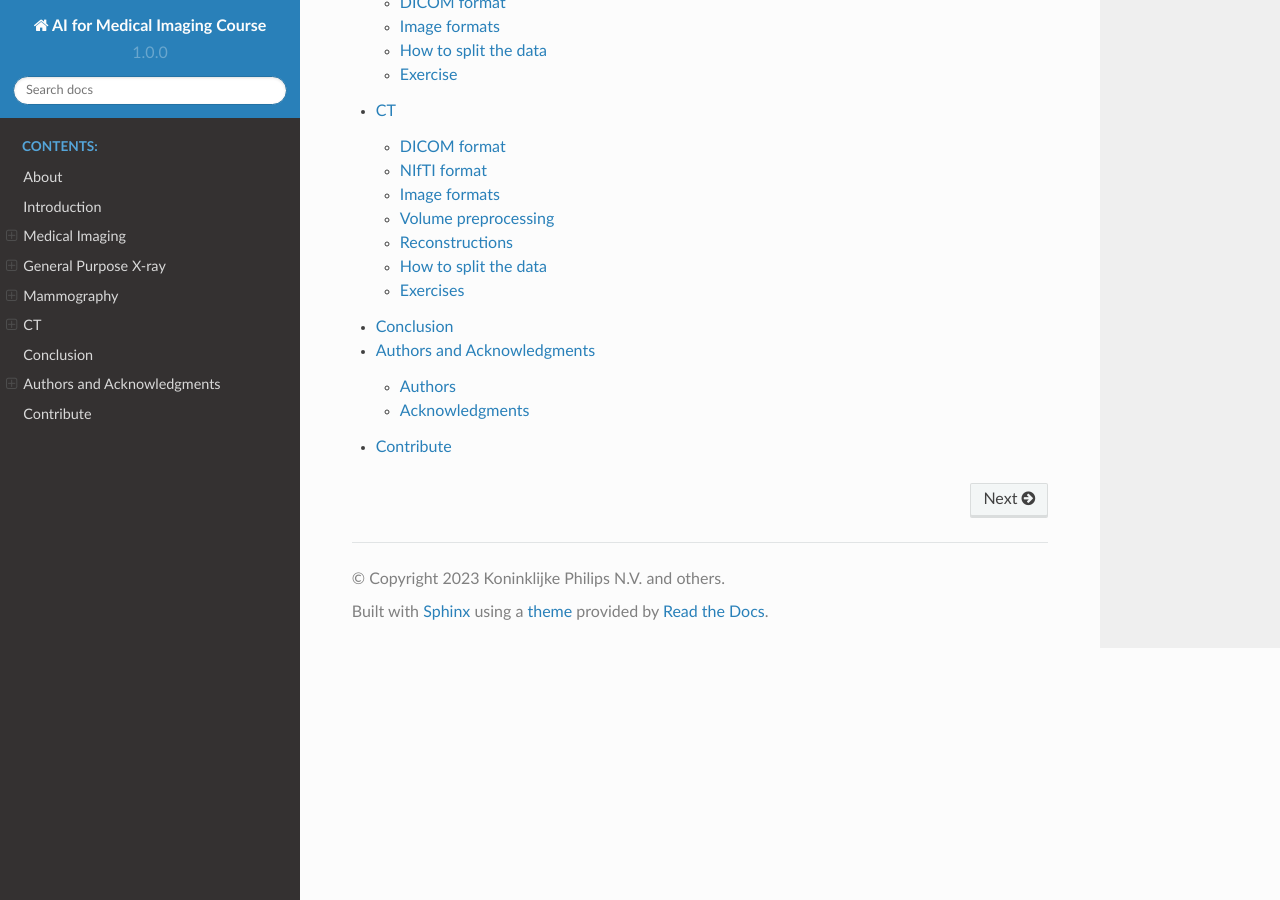
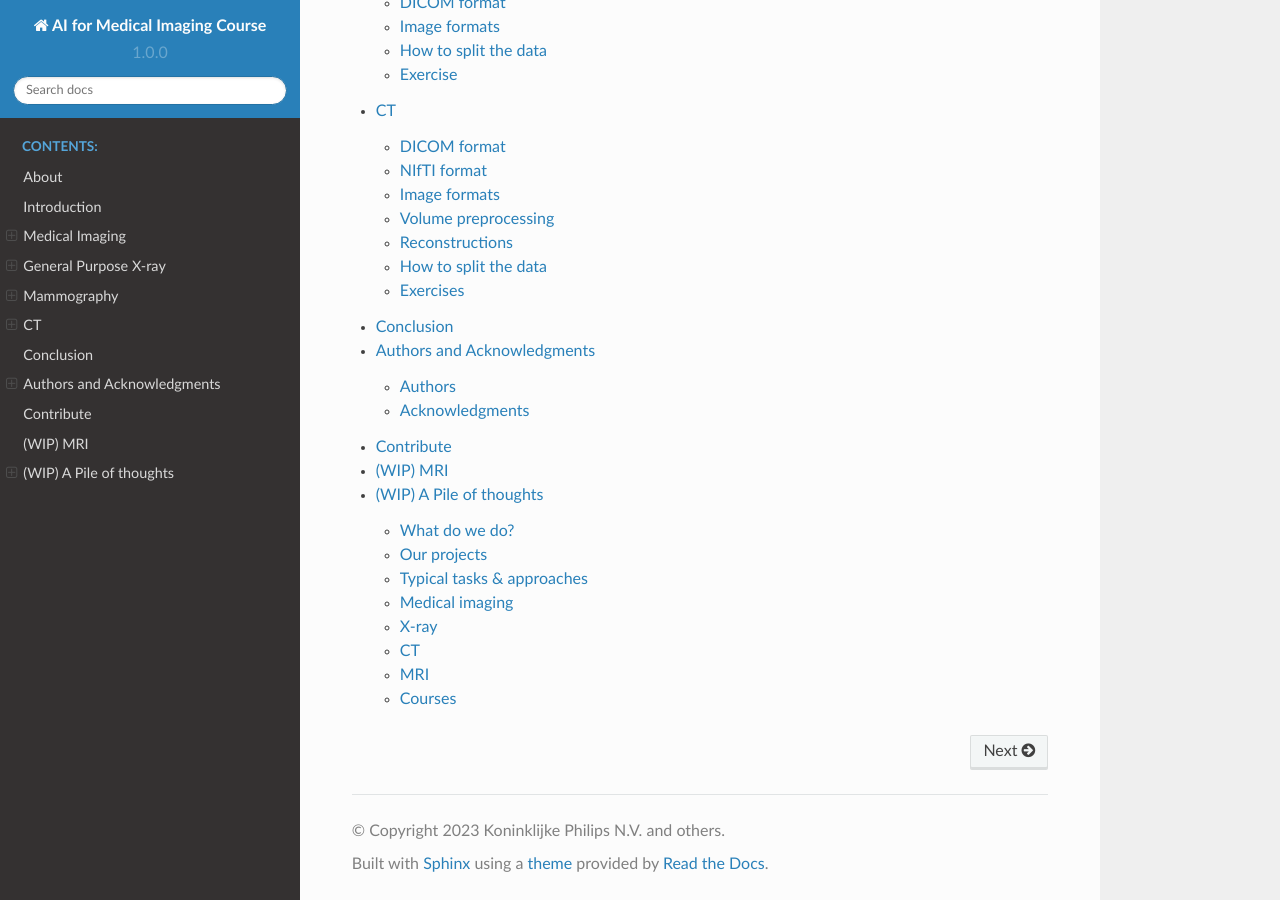
Before and after one commit to philips-labs/AI-for-Medical-Imaging, a Sphinx documentation site: the page built from docs/index.rst, in a window 1280 px wide and 900 px high, scrolled down 613 px. Built offline with Sphinx 7.4.7 and the Read the Docs theme 2.0.0, drawn with Linux system fonts in a browser that asks for light colours; some of the changed lines change nothing that is shown.

Commit message:
add wip materials

```diff
--- /dev/null
+++ b/docs/chapters/mri.rst
@@ -0,0 +1,63 @@
+.. _chap-mri:
+
+(WIP) MRI
+=========
+
+- How images are obtained (physics behind it, raw data format, etc.)
+
+to be described
+
+- How the images look like
+
+typical sequences T1, T2, FLAIR, STIR, PD, diff (can be different! ACD - average diffusion, or vector) - brain stroke
+book - Book - https://www.wiley.com/en-us/MRI+in+Practice%2C+5th+Edition-p-9781119392002
+https://www.westbrookmriinpractice.com/
+
++ contrast-enhanced
+
+- How the images are used (medical value) -
+
+soft tissues, diff - brain stroke/hemorrhage/SD
+
+- How the images are stored (DICOM/NIfTI/images/custom formats - refer to the docs ???)
+
+to be described
+
+orientation tags can have different float values (unlike CT),
+e.g. image: https://mrimaster.com/images/POSSITION%20BUTTON/PLANNING/ORBITS/MRI%20ORBITS%20PLANNING%20OF%20SAGITTAL%20RT.jpg
+
+Sasha's impression on NIfTI:
+0. Unlike in DICOM, the NIfTI header is limited in size (bytes)
+1. Not always transforms is described as affine transformations, can be in quaternions or list of transformations
+2. Can include time series (fMRI)
+3. Several regimes in one NIfTI file <- read about it
+4. Don't use interpolations if resolution across one dimension is poor (MRI case),
+but there are studies with high resolution which allow using of interpolations well
+5. The interpolations of the pixel data are not performed while creating the NIfTI file from DICOM ones (verify it)
+6. There is some "canonical space" to which the coordinate system can be transformed (figure out what's this)
+
+- Typical image preprocessing schemes
+
+read the standard, ask colleagues
+seems like there's no Modality LUT
+(because there's no physical meaning of the pixel values)
+There's VOI LUT
+There are approaches to automatically pick the best window for standardization
+
+
+- How to split the data in a meaningful way
+
+standard CT like + take into account sequences
+
+- What typical tasks are usually solved for this modality
+
+to be described
+
+- Exercises and links to the data to play with
+
+to be described
+rotate an image in a way, that patient always look straight upwards
+
+1. 2D-segmentation
+2. denoising/DA
+3. registration/fusion
--- /dev/null
+++ b/docs/chapters/pile.rst
@@ -0,0 +1,238 @@
+.. _chap-pile:
+
+(WIP) A Pile of thoughts
+========================
+
+Data sources:
+
+- X-ray
+
+- CT (+ contrast)
+
+- MRI (+ contrast)
+
+- fMRI
+
+- US
+
+- PET
+
+- Microscopy (?)
+
+For each source:
+
+- How images are obtained (physics behind it, raw data format etc.)
+
+- How the images look like
+
+- How the images are used (medical value)
+
+- How the images are stored (DICOM/NIfTI/???)
+
+- Typical image preprocessing schemes
+
+- How to split the data
+
+- Link to the data to play with
+
+What do we do?
+--------------
+
+https://machinelearningmastery.com/types-of-learning-in-machine-learning/
+
+We employ (verify that list with Irina):
+
+- Learning Problems
+
+  - Supervised Learning
+
+  - Unsupervised Learning
+
+  - Reinforcement Learning
+
+- Hybrid Learning Problems
+
+  - Semi-Supervised Learning
+
+  - Self-Supervised Learning
+
+  - Multi-Instance Learning
+
+- Statistical Inference
+
+  - Inductive Learning
+
+  - Deductive Inference
+
+  - Transductive Learning
+
+- Learning Techniques
+
+  - Multi-Task Learning
+
+  - Active Learning
+
+  - Online Learning
+
+  - Transfer Learning
+
+  - Ensemble Learning
+
+Our projects
+------------
+
+PILRUS->General->Files->Slides
+
+Group by tasks with examples
+
+Typical tasks & approaches
+--------------------------
+
+- classification
+
+- localization
+
+- Segmentation
+
+  - Unet
+
+- Noisy/weak labels
+
+  - in classification
+
+  - in segmentation
+
+- image-to-image tasks
+
+  - metrics
+
+  - artifact removal
+
+  - denoising
+
+  - movement correction
+
+  - super-resolution
+
+- synthetic data generation, GANs
+
+- (\*) image registration, fusion
+
+
+Medical imaging
+---------------
+
+
+- Modalities, clinical indications
+
+- Basics anatomy, terminology (sagittal, axial, coronal, etc)
+
+- Book: M. A. Flower "Webb’s Physics of Medical Imaging", A TAYLOR & FRANCIS BOOK, ISBN 978-1-4665-6895-2
+
+X-ray
+-----
+
+- Clinical overview: typical indications, body parts, diagnosis
+
+- Preprocessing: normalization, clipping, DICOM-based vs png/jpeg-based datasets
+
+- Practice: Kaggle / other challenges
+
+  - TODO
+
+CT
+--
+
+- Clinical overview: typical indications, body parts, diagnosis
+
+  - Contrast-enhanced imaging
+
+- Signal acquisition: basics of CT, Hounsfield units
+
+  - Tomography, Projection, sinogram, Radon transform, back projection
+
+  - TODO Coursera course link
+
+- CT image preprocessing: clipping, window levels, normalization, resampling
+
+- Artefacts
+
+- Practice: Kaggle / other challenges
+
+  - TODO
+
+MRI
+---
+
+- Clinical overview: typical indications, body parts, diagnosis
+
+  - Contrast-enhanced imaging
+
+- Signal acquisition: basics of MR physics
+
+- Different pulse sequences and typical representation
+
+- MRI image preprocessing: B0-correction, normalization, resampling, etc
+
+- artefacts
+
+- Brain MRI
+
+  - MNI template
+
+- Cardiac MR
+
+- Practice: Kaggle / other challenges
+
+  - TODO
+
+Courses
+-------
+Medical imaging:
+
+CT:
+
+https://www.coursera.org/learn/cinemaxe#syllabus
+
+MRI:
+
+https://www.coursera.org/learn/mri-fundamentals
+
+https://www.coursera.org/learn/functional-mri-2
+
+Practice:
+
+Skoltech course in biomedical image analytics by Prof. Dmitry V. Dylov:
+
+https://github.com/cviaai/BIA-course
+
+2D:
+
+https://www.coursera.org/projects/covid-19-detection-x-ray
+
+2D & 3D:
+
+https://www.coursera.org/learn/ai-for-medical-diagnosis?specialization=ai-for-medicine#syllabus
+
+Complete courses:
+
+Machine Learning for Healthcare Analytics Projects
+
+https://www.coursera.org/learn/evaluations-ai-applications-healthcare#syllabus
+
+https://www.udacity.com/course/ai-for-healthcare-nanodegree--nd320
+(`syllabus <https://d20vrrgs8k4bvw.cloudfront.net/documents/en-US/AI+for+Healthcare+Nanodegree+Program+Syllabus.pdf>`_)
+
+https://startdatajourney.com/ru/course/medical-image-analysis-in-python#
+
+Review papers on AI for radiology:
+
+https://www.semanticscholar.org/paper/Artificial-intelligence-in-radiology-Hosny-Parmar/b9ede5f604668d0b62a306392cd03f47086e245e
+
+https://www.semanticscholar.org/paper/Demystification-of-AI-driven-medical-image-past%2C-Savadjiev-Chong/3cb2bd7e165934b1e6c13e2e9efc6ac7fb6ac40a
+
+https://www.semanticscholar.org/paper/Design-Characteristics-of-Studies-Reporting-the-of-Kim-Jang/4693db07bd0fc78f5f862f29711f575652be670c
+
+https://www.semanticscholar.org/paper/Artificial-intelligence-in-radiology%3A-friend-or-foe-Pakdemirli/fe16c888c096204e0b7c5411ab5cf17b9fdc84f9
+
+https://www.semanticscholar.org/paper/A-survey-on-deep-learning-in-medical-image-analysis-Litjens-Kooi/2abde28f75a9135c8ed7c50ea16b7b9e49da0c09
--- a/docs/index.rst
+++ b/docs/index.rst
@@ -17,3 +17,5 @@ Welcome to the AI for Medical Imaging course!
    chapters/conclusion.rst
    chapters/authors.rst
    chapters/contribute.rst
+   chapters/mri.rst
+   chapters/pile.rst
```
